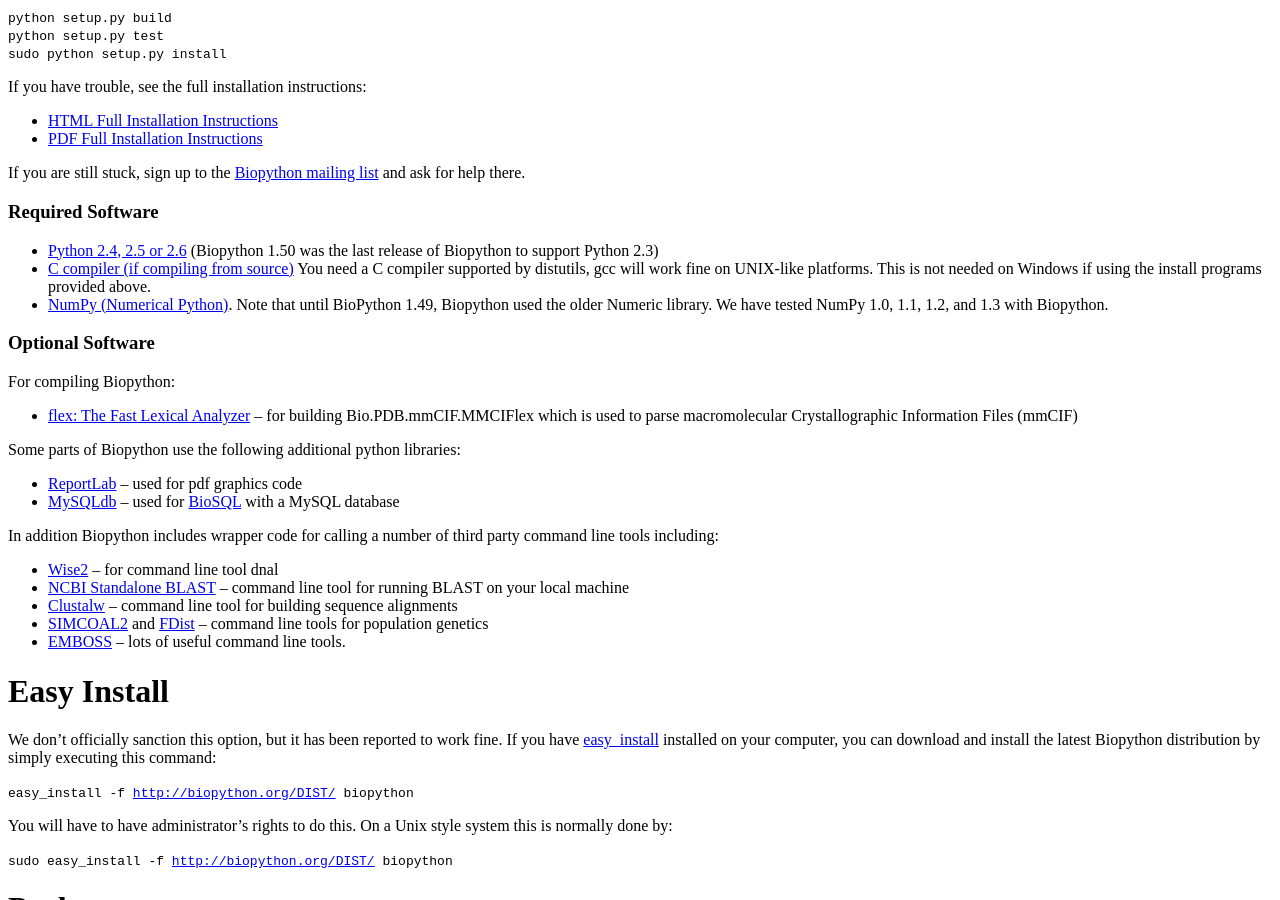
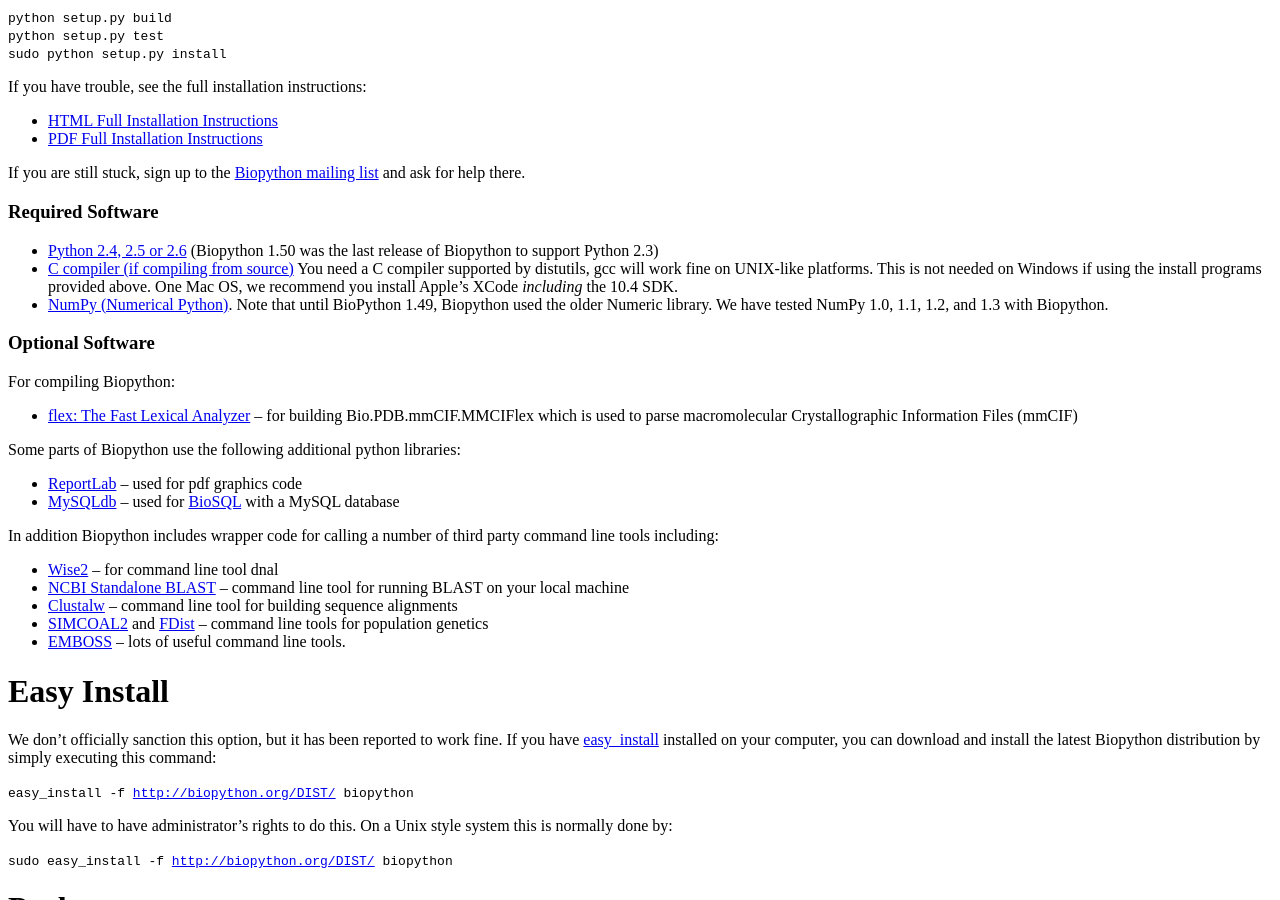
Before and after one commit to biopython/biopython.github.io, a Jekyll site: the page built from wiki/Download.md, in a window 1280 px wide and 900 px high, scrolled down 579 px. Built offline with Jekyll 4.4.1, drawn with Linux system fonts in a browser that asks for light colours.

Commit message:
/* Required Software */ Need XCode including 10.4 SDK

```diff
--- a/wiki/Download.md
+++ b/wiki/Download.md
@@ -70,7 +70,8 @@ list](Mailing_lists "wikilink") and ask for help there.
     from source)](http://www.python.org/doc/current/inst/inst.html) You
     need a C compiler supported by distutils, gcc will work fine on
     UNIX-like platforms. This is not needed on Windows if using the
-    install programs provided above.
+    install programs provided above. One Mac OS, we recommend you
+    install Apple's XCode *including* the 10.4 SDK.
 -   [NumPy (Numerical Python)](http://numpy.scipy.org/). Note that until
     BioPython 1.49, Biopython used the older Numeric library. We have
     tested NumPy 1.0, 1.1, 1.2, and 1.3 with Biopython.
```
Also changed, not shown: 1 other file.
